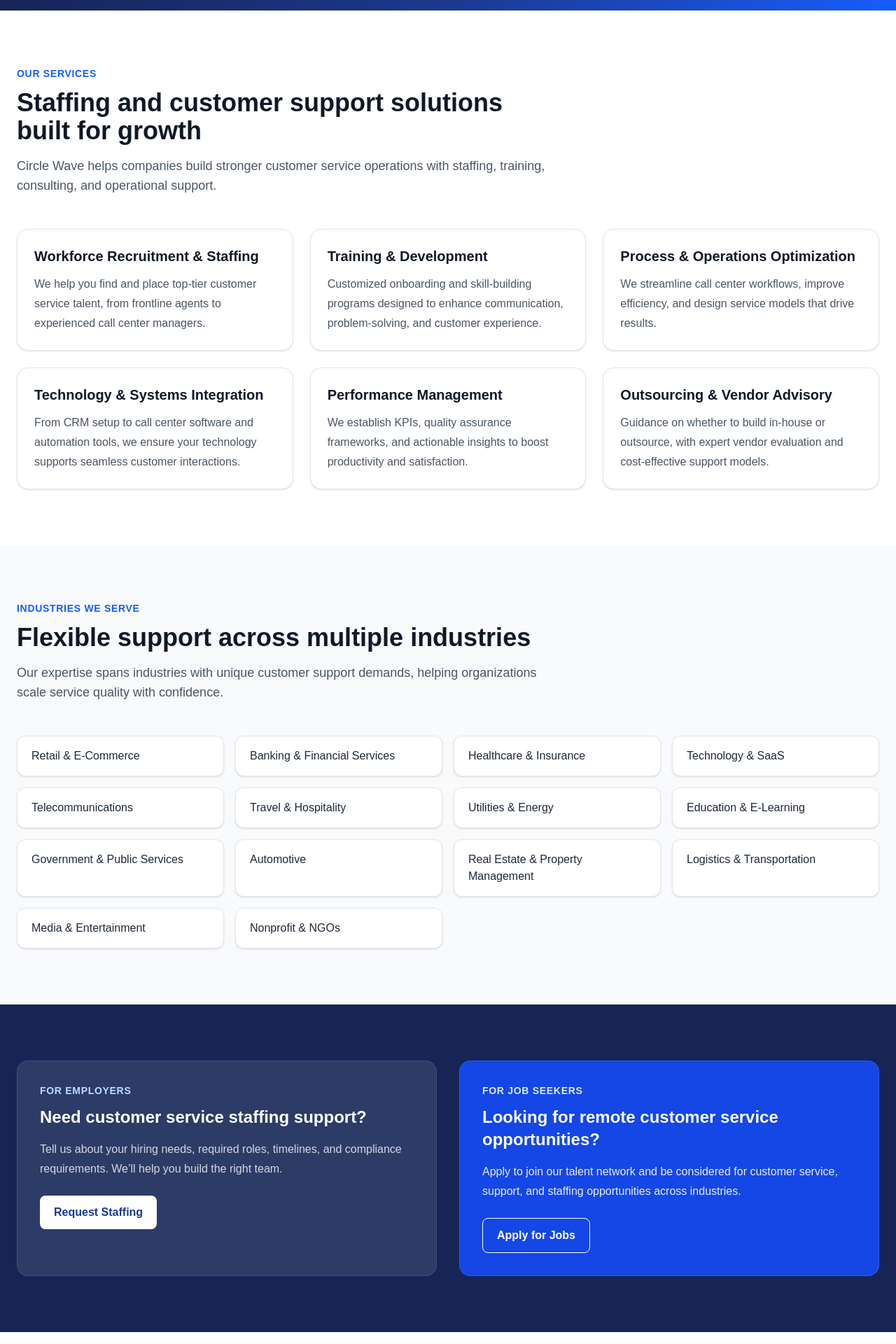
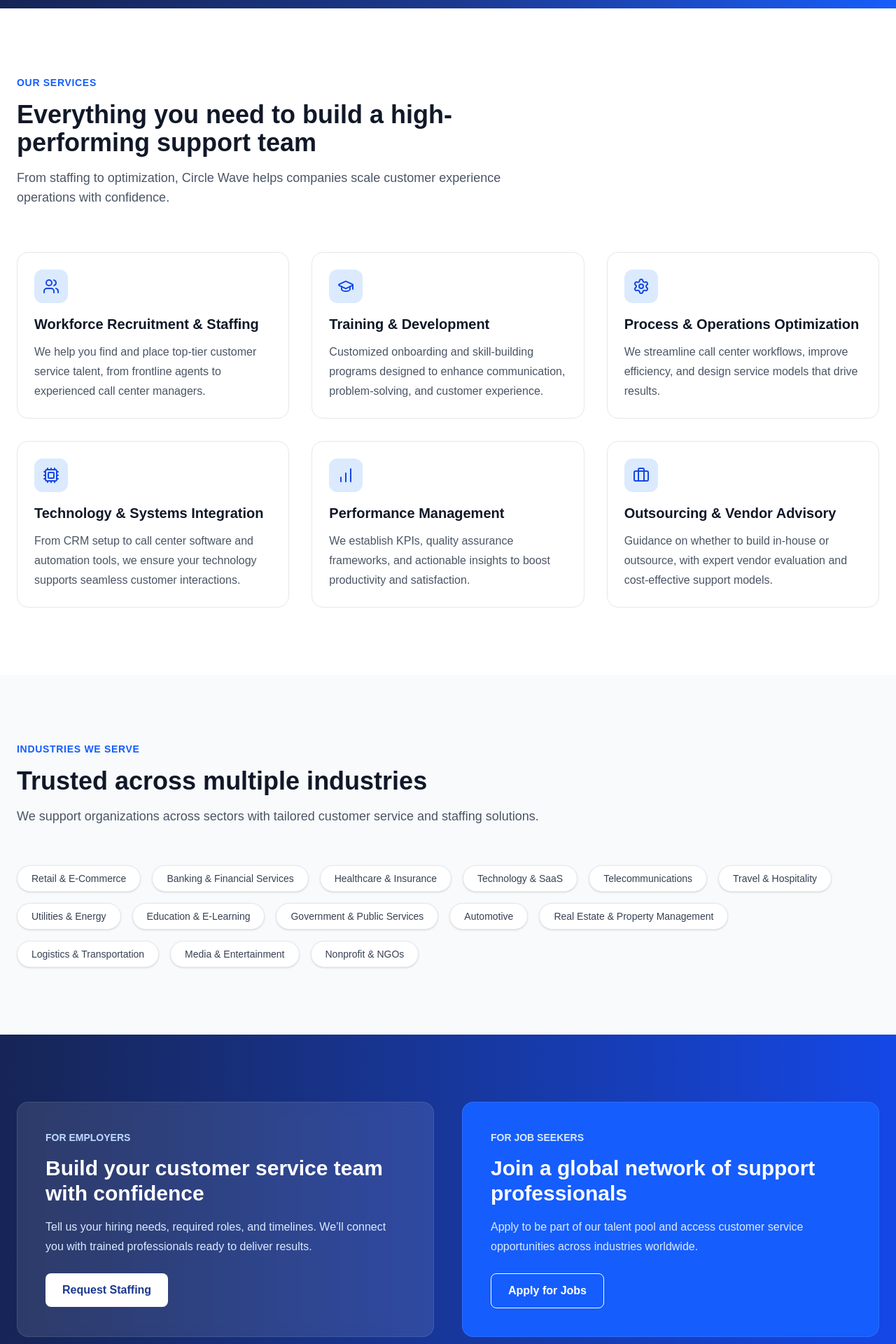
Before and after one commit to emmanuel-anye/circle-wave-website, a Next.js app: page / in a window 1280 px wide. Shown: the part 760-2680 px from the top of the page at 70% size. Built offline with nearby package versions, Linux system fonts and the light colour scheme.

Commit message:
Upgrade homepage design to premium layout with icons and styling

```diff
--- a/components/layout/Navbar.tsx
+++ b/components/layout/Navbar.tsx
@@ -1,17 +1,17 @@
 export default function Navbar() {
   return (
-    <nav className="w-full bg-white shadow-sm">
+    <nav className="w-full bg-white/80 backdrop-blur border-b sticky top-0 z-50">
       <div className="max-w-7xl mx-auto px-6 py-4 flex justify-between items-center">
         <h1 className="text-xl font-bold text-blue-900">Circle Wave</h1>
 
-        <div className="space-x-6 hidden md:flex">
+        <div className="hidden md:flex items-center gap-8 text-sm font-medium">
           <a href="#" className="text-gray-700 hover:text-blue-600">Services</a>
           <a href="#" className="text-gray-700 hover:text-blue-600">Industries</a>
           <a href="#" className="text-gray-700 hover:text-blue-600">Employers</a>
           <a href="#" className="text-gray-700 hover:text-blue-600">Careers</a>
         </div>
 
-        <button className="bg-blue-600 text-white px-4 py-2 rounded-lg">
+        <button className="bg-blue-600 text-white px-5 py-2 rounded-lg text-sm font-semibold hover:bg-blue-700 transition">
           Request Staffing
         </button>
       </div>
--- a/components/sections/CallToAction.tsx
+++ b/components/sections/CallToAction.tsx
@@ -1,36 +1,36 @@
 export default function CallToAction() {
   return (
-    <section className="py-20 bg-blue-950 text-white">
+    <section className="py-24 bg-gradient-to-r from-blue-950 to-blue-700 text-white">
       <div className="max-w-7xl mx-auto px-6">
-        <div className="grid gap-8 lg:grid-cols-2">
-          <div className="rounded-2xl bg-white/10 p-8 border border-white/10">
-            <p className="text-sm font-semibold uppercase tracking-wider text-blue-200">
+        <div className="grid gap-10 lg:grid-cols-2">
+          <div className="rounded-2xl bg-white/10 backdrop-blur p-10 border border-white/10">
+            <p className="text-sm font-semibold uppercase text-blue-200">
               For Employers
             </p>
-            <h3 className="mt-3 text-2xl font-bold">
-              Need customer service staffing support?
+            <h3 className="mt-4 text-3xl font-bold">
+              Build your customer service team with confidence
             </h3>
-            <p className="mt-4 text-white/80 leading-7">
-              Tell us about your hiring needs, required roles, timelines, and
-              compliance requirements. We’ll help you build the right team.
+            <p className="mt-4 text-blue-100 leading-7">
+              Tell us your hiring needs, required roles, and timelines. We’ll
+              connect you with trained professionals ready to deliver results.
             </p>
-            <button className="mt-6 rounded-lg bg-white px-5 py-3 font-semibold text-blue-900">
+            <button className="mt-6 rounded-lg bg-white px-6 py-3 font-semibold text-blue-900 hover:bg-gray-100 transition">
               Request Staffing
             </button>
           </div>
 
-          <div className="rounded-2xl bg-blue-700 p-8 border border-white/10">
-            <p className="text-sm font-semibold uppercase tracking-wider text-blue-100">
+          <div className="rounded-2xl bg-blue-600 p-10 border border-white/10">
+            <p className="text-sm font-semibold uppercase text-blue-100">
               For Job Seekers
             </p>
-            <h3 className="mt-3 text-2xl font-bold">
-              Looking for remote customer service opportunities?
+            <h3 className="mt-4 text-3xl font-bold">
+              Join a global network of support professionals
             </h3>
-            <p className="mt-4 text-white/90 leading-7">
-              Apply to join our talent network and be considered for customer
-              service, support, and staffing opportunities across industries.
+            <p className="mt-4 text-blue-100 leading-7">
+              Apply to be part of our talent pool and access customer service
+              opportunities across industries worldwide.
             </p>
-            <button className="mt-6 rounded-lg border border-white px-5 py-3 font-semibold text-white">
+            <button className="mt-6 rounded-lg border border-white px-6 py-3 font-semibold text-white hover:bg-white hover:text-blue-700 transition">
               Apply for Jobs
             </button>
           </div>
--- a/components/sections/Industries.tsx
+++ b/components/sections/Industries.tsx
@@ -2,29 +2,29 @@
 
 export default function Industries() {
   return (
-    <section className="py-20 bg-slate-50">
+    <section className="py-24 bg-slate-50">
       <div className="max-w-7xl mx-auto px-6">
         <div className="max-w-3xl">
           <p className="text-sm font-semibold uppercase tracking-wider text-blue-600">
             Industries We Serve
           </p>
-          <h2 className="mt-3 text-3xl md:text-4xl font-bold text-gray-900">
-            Flexible support across multiple industries
+          <h2 className="mt-4 text-4xl font-bold text-gray-900">
+            Trusted across multiple industries
           </h2>
           <p className="mt-4 text-lg text-gray-600">
-            Our expertise spans industries with unique customer support demands,
-            helping organizations scale service quality with confidence.
+            We support organizations across sectors with tailored customer
+            service and staffing solutions.
           </p>
         </div>
 
-        <div className="mt-12 grid gap-4 sm:grid-cols-2 lg:grid-cols-3 xl:grid-cols-4">
+        <div className="mt-14 flex flex-wrap gap-4">
           {industries.map((industry) => (
-            <div
+            <span
               key={industry}
-              className="rounded-xl border border-gray-200 bg-white px-5 py-4 text-gray-800 shadow-sm"
+              className="rounded-full bg-white border border-gray-200 px-5 py-2 text-sm font-medium text-gray-700 shadow-sm"
             >
               {industry}
-            </div>
+            </span>
           ))}
         </div>
       </div>
--- a/components/sections/Services.tsx
+++ b/components/sections/Services.tsx
@@ -1,36 +1,62 @@
 import { services } from "@/content/services";
+import {
+  Users,
+  GraduationCap,
+  Settings,
+  Cpu,
+  BarChart,
+  Briefcase,
+} from "lucide-react";
+
+const icons = [
+  Users,
+  GraduationCap,
+  Settings,
+  Cpu,
+  BarChart,
+  Briefcase,
+];
 
 export default function Services() {
   return (
-    <section className="py-20 bg-white">
+    <section className="py-24 bg-white">
       <div className="max-w-7xl mx-auto px-6">
         <div className="max-w-3xl">
           <p className="text-sm font-semibold uppercase tracking-wider text-blue-600">
             Our Services
           </p>
-          <h2 className="mt-3 text-3xl md:text-4xl font-bold text-gray-900">
-            Staffing and customer support solutions built for growth
+          <h2 className="mt-4 text-4xl font-bold text-gray-900">
+            Everything you need to build a high-performing support team
           </h2>
           <p className="mt-4 text-lg text-gray-600">
-            Circle Wave helps companies build stronger customer service operations
-            with staffing, training, consulting, and operational support.
+            From staffing to optimization, Circle Wave helps companies scale
+            customer experience operations with confidence.
           </p>
         </div>
 
-        <div className="mt-12 grid gap-6 md:grid-cols-2 lg:grid-cols-3">
-          {services.map((service) => (
+        <div className="mt-16 grid gap-8 md:grid-cols-2 lg:grid-cols-3">
+          {services.map((service, index) => {
+            const Icon = icons[index];
+
+            return (
               <div
                 key={service.title}
-              className="rounded-2xl border border-gray-200 bg-white p-6 shadow-sm"
+                className="group rounded-2xl border border-gray-200 p-6 hover:shadow-lg transition"
               >
+                <div className="mb-4 inline-flex h-12 w-12 items-center justify-center rounded-xl bg-blue-100 text-blue-700">
+                  <Icon size={24} />
+                </div>
+
                 <h3 className="text-xl font-semibold text-gray-900">
                   {service.title}
                 </h3>
+
                 <p className="mt-3 text-gray-600 leading-7">
                   {service.description}
                 </p>
               </div>
-          ))}
+            );
+          })}
         </div>
       </div>
     </section>
--- a/package.json
+++ b/package.json
@@ -10,6 +10,7 @@
   },
   "dependencies": {
     "@supabase/supabase-js": "^2.104.0",
+    "lucide-react": "^1.8.0",
     "next": "16.2.4",
     "react": "19.2.4",
     "react-dom": "19.2.4"
```
Also changed, not shown: 1 other file (tests, documents, lock files or other folders). Lines whose indentation alone changed are shown as unchanged.
